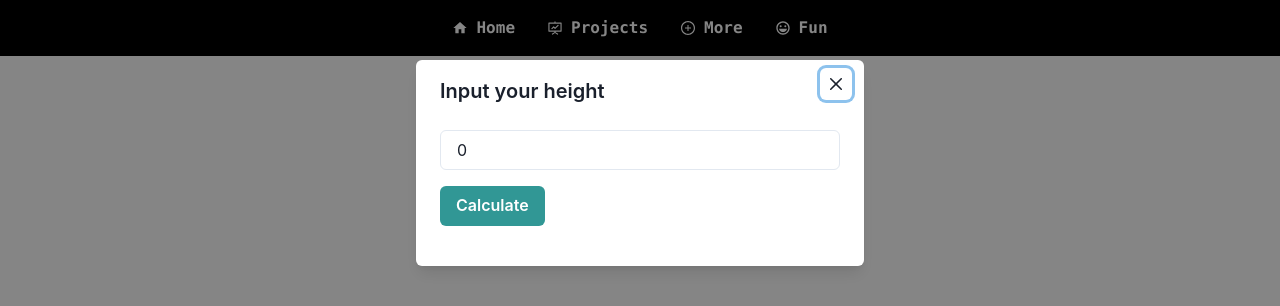
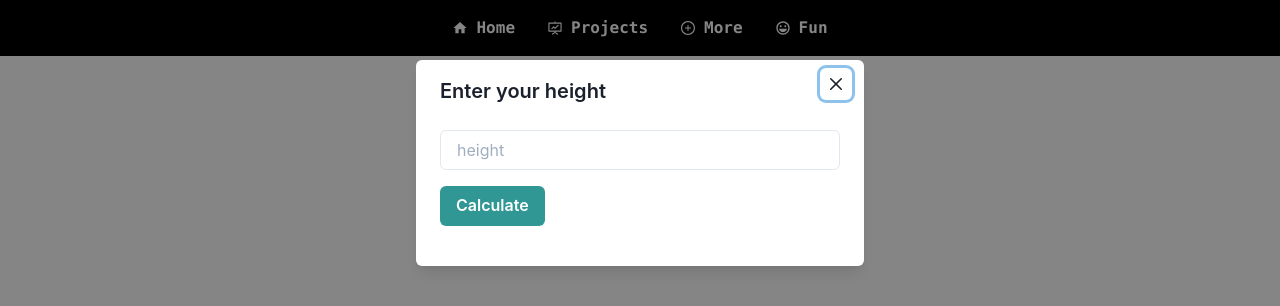
Before and after one commit to Alin-bot/Site, a React (Create React App) app: page /fun in a window 1280 px wide. Both pictures are taken after a click on the button "Check your height". Shown: the top 306 px of the page. Built offline with nearby package versions, Linux system fonts and the light colour scheme.

Commit message:
[update] - validations for height input

```diff
--- /dev/null
+++ b/src/components/HeightModal/HeightModal.tsx
@@ -0,0 +1,113 @@
+import React from "react";
+import {
+  Button,
+  Center,
+  FormControl,
+  FormErrorMessage,
+  Input,
+  Modal,
+  ModalBody,
+  ModalCloseButton,
+  ModalContent,
+  ModalFooter,
+  ModalHeader,
+  ModalOverlay,
+  useDisclosure,
+} from "@chakra-ui/react";
+import { Field, Form, Formik } from "formik";
+
+function HeightFormik() {
+  interface Values {
+    height: string;
+  }
+
+  function validateHeight(value: any) {
+    let error;
+    if (!value) {
+      error = "Height is required";
+    } else if (value < 0) {
+      error = "Height must be greater than 0";
+    } else if (/^(\d+.)*(\d+)$/.test(value) === false) {
+      error = "Height must be a number";
+    } else if (value === 0) {
+      error = "It's impposible";
+    }
+    return error;
+  }
+
+  return (
+    <Formik
+      initialValues={{ height: "" }}
+      onSubmit={(values: Values, actions) => {
+        setTimeout(() => {
+          alert("Your height is: " + values.height);
+          actions.setSubmitting(false);
+        }, 500);
+      }}
+    >
+      {(props) => (
+        <Form>
+          <Field id="height" name="height" validate={validateHeight}>
+            {({ field, form }: { field: any; form: any }) => (
+              <FormControl
+                isInvalid={form.errors.height && form.touched.height}
+              >
+                <Input {...field} placeholder="height" />
+                <FormErrorMessage>{form.errors.height}</FormErrorMessage>
+              </FormControl>
+            )}
+          </Field>
+
+          <Button
+            mt={4}
+            colorScheme="teal"
+            isLoading={props.isSubmitting}
+            type="submit"
+          >
+            Calculate
+          </Button>
+        </Form>
+      )}
+    </Formik>
+  );
+}
+
+type HeightModalProps = {
+  isOpen: boolean;
+  onClose: () => void;
+};
+
+const ModalBox = (props: HeightModalProps) => {
+  const { isOpen, onClose } = props;
+
+  return (
+    <Modal isOpen={isOpen} onClose={onClose}>
+      <ModalOverlay />
+      <ModalContent>
+        <ModalHeader>Enter your height</ModalHeader>
+        <ModalCloseButton />
+
+        <ModalBody>
+          <HeightFormik />
+        </ModalBody>
+
+        <ModalFooter></ModalFooter>
+      </ModalContent>
+    </Modal>
+  );
+};
+
+const HeightModal = () => {
+  const { isOpen, onOpen, onClose } = useDisclosure();
+
+  return (
+    <Center mt={50}>
+      <ModalBox isOpen={isOpen} onClose={onClose} />
+      <Button colorScheme="yellow" onClick={onOpen}>
+        Check your height
+      </Button>
+    </Center>
+  );
+};
+
+export default HeightModal;
--- a/src/pages/Fun/FunPage.tsx
+++ b/src/pages/Fun/FunPage.tsx
@@ -1,103 +1,11 @@
-import {
-  Button,
-  Center,
-  FormControl,
-  FormErrorMessage,
-  Input,
-  Modal,
-  ModalBody,
-  ModalCloseButton,
-  ModalContent,
-  ModalFooter,
-  ModalHeader,
-  ModalOverlay,
-  useDisclosure,
-} from "@chakra-ui/react";
-import React from "react";
 import { NavBar } from "../../components";
-import { Field, Form, Formik } from "formik";
-
-function HeightFormik() {
-  function validateHeight(value: number) {
-    let error;
-    if (!value) {
-      error = "Height is required";
-    }
-    return error;
-  }
-
-  return (
-    <Formik
-      initialValues={{ height: 0 }}
-      onSubmit={(values, actions) => {
-        setTimeout(() => {
-          alert("Your height is: " + values.height);
-          actions.setSubmitting(false);
-        }, 1000);
-      }}
-    >
-      {(props) => (
-        <Form>
-          <Field name="height" validate={validateHeight}>
-            {({ field, form }: { field: any; form: any }) => (
-              <FormControl isInvalid={form.errors.name && form.touched.name}>
-                <Input {...field} placeholder="height" />
-                <FormErrorMessage>{form.errors.name}</FormErrorMessage>
-              </FormControl>
-            )}
-          </Field>
-
-          <Button
-            mt={4}
-            colorScheme="teal"
-            isLoading={props.isSubmitting}
-            type="submit"
-          >
-            Calculate
-          </Button>
-        </Form>
-      )}
-    </Formik>
-  );
-}
-
-type HeightModalProps = {
-  isOpen: boolean;
-  onClose: () => void;
-};
-
-const HeightModal = (props: HeightModalProps) => {
-  const { isOpen, onClose } = props;
-
-  return (
-    <Modal isOpen={isOpen} onClose={onClose}>
-      <ModalOverlay />
-      <ModalContent>
-        <ModalHeader>Input your height</ModalHeader>
-        <ModalCloseButton />
-
-        <ModalBody>
-          <HeightFormik />
-        </ModalBody>
-
-        <ModalFooter></ModalFooter>
-      </ModalContent>
-    </Modal>
-  );
-};
+import HeightModal from "../../components/HeightModal/HeightModal";
 
 const Fun = () => {
-  const { isOpen, onOpen, onClose } = useDisclosure();
-
   return (
     <>
       <NavBar />
-      <Center mt={50}>
-        <HeightModal isOpen={isOpen} onClose={onClose} />
-        <Button colorScheme="yellow" onClick={onOpen}>
-          Check your height
-        </Button>
-      </Center>
+      <HeightModal />
     </>
   );
 };
```
